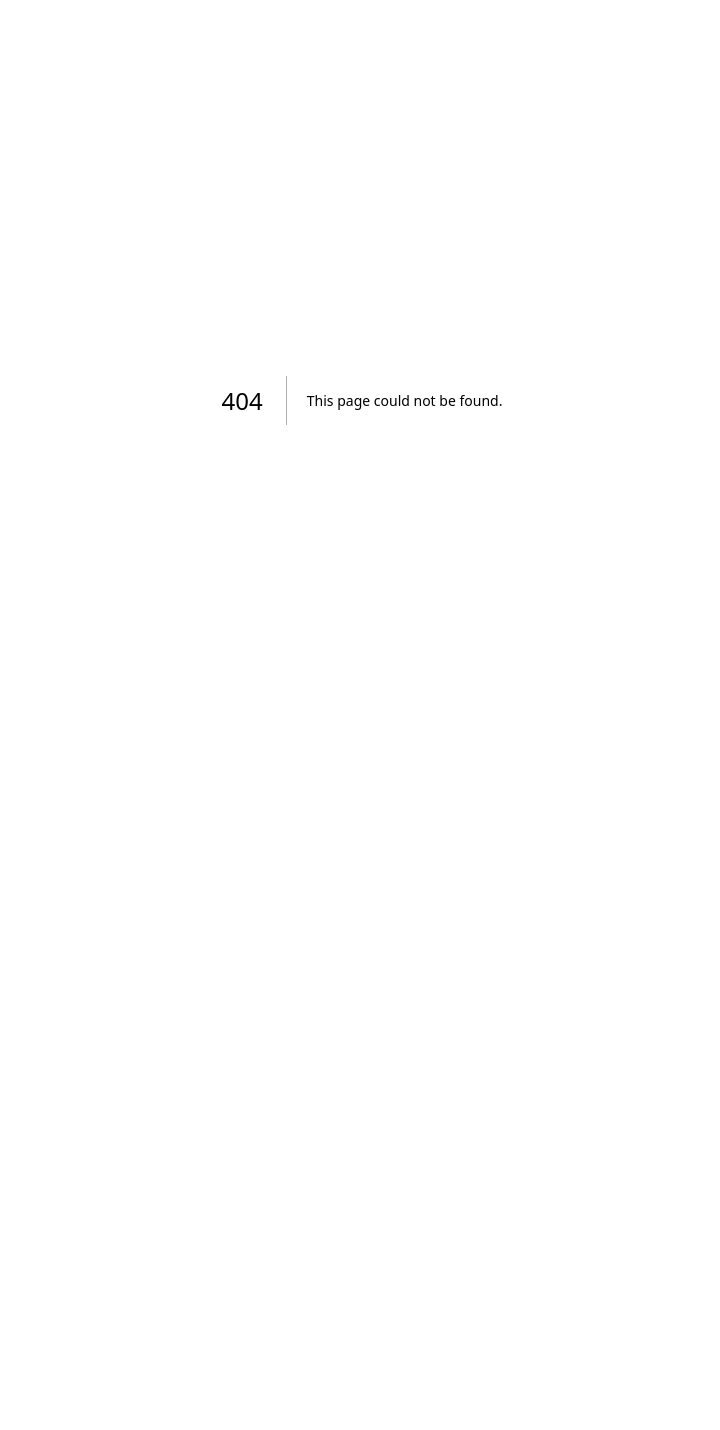
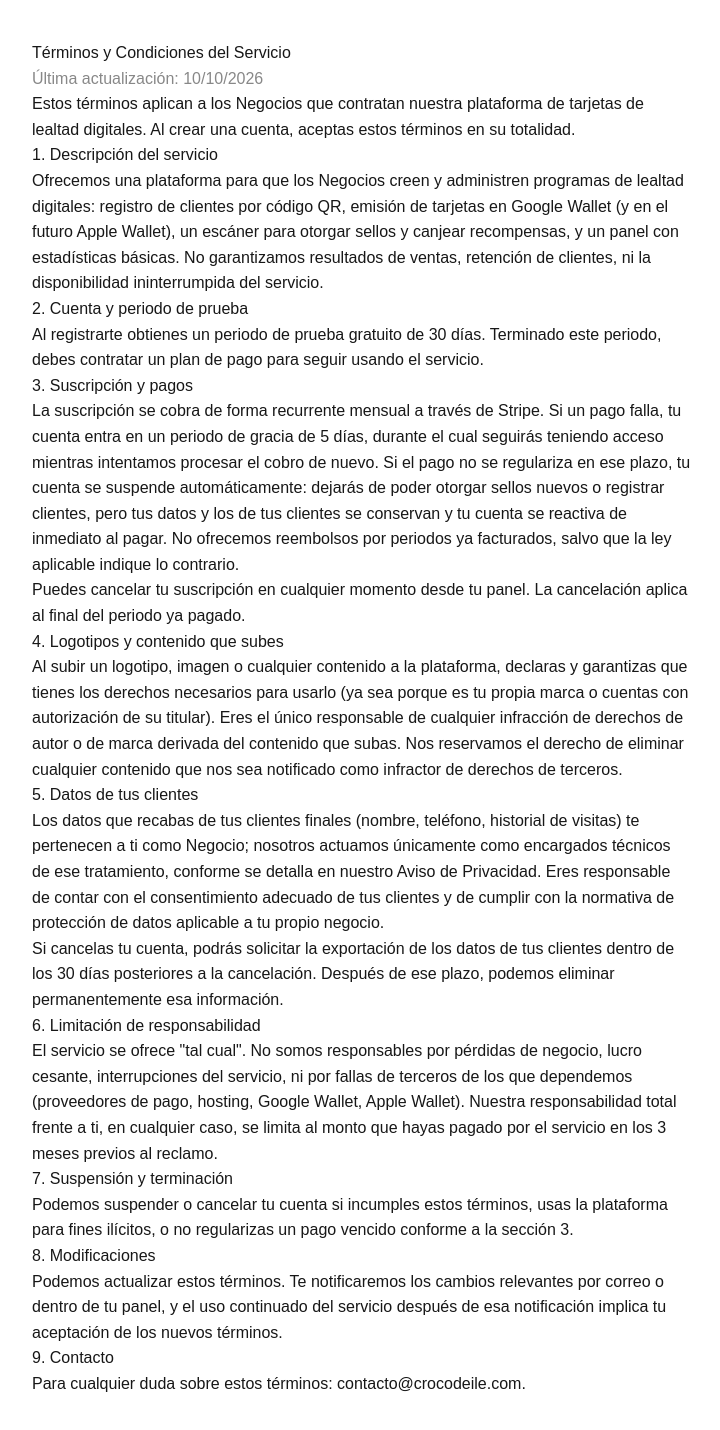
Before and after one commit to EliseoPS/CrocodeileLoyalty, a Next.js app: page /legal/terminos in a window 1280 px wide. Before the commit this address had no page. Shown: the top 1430 px of the page, without its empty margins (278-998 px from the left). Before the commit the page ends 800 px from the top, so only its background shows below. Built offline with nearby package versions, Linux system fonts and the light colour scheme.

Commit message:
add: terminos y privacidad

```diff
--- a/src/app/j/[slug]/register-form.tsx
+++ b/src/app/j/[slug]/register-form.tsx
@@ -42,7 +42,11 @@ export default function RegisterForm({
       <input name="name" placeholder="Tu nombre" required />
       <input name="phone" placeholder="Tu teléfono" required />
       <label>
-        <input type="checkbox" required /> Acepto que guarden mis datos para mi tarjeta de lealtad
+        <input type="checkbox" required />{' '}
+        Acepto el{' '}
+        <a href="/legal/privacidad" target="_blank" rel="noopener noreferrer">
+          Aviso de Privacidad
+        </a>
       </label>
       <button type="submit" disabled={status === 'loading'}>
         {status === 'loading' ? 'Registrando...' : 'Obtener mi tarjeta'}
--- /dev/null
+++ b/src/app/legal/privacidad/page.tsx
@@ -0,0 +1,94 @@
+export default function PrivacidadPage() {
+  return (
+    <main style={{ padding: 40, maxWidth: 740, margin: '0 auto', lineHeight: 1.6 }}>
+      <h1>Aviso de Privacidad</h1>
+      <p style={{ color: '#888' }}>Última actualización: 10/10/2026</p>
+
+      <p>
+        Crocodeile ('nosotros', 'la plataforma') opera un sistema de tarjetas de lealtad digitales
+        que conecta a negocios ('los Negocios') con sus clientes finales. Este aviso explica cómo
+        tratamos los datos personales de dos grupos distintos de personas: los dueños y
+        administradores de los Negocios que contratan nuestro servicio, y los clientes finales que
+        se registran para obtener una tarjeta de lealtad.
+      </p>
+
+      <h2>1. Identidad y domicilio del responsable</h2>
+      <p>
+        Crocodeile, con domicilio en León, Guanajuato, México, es
+        responsable del tratamiento de los datos personales de los dueños de Negocios que usan esta
+        plataforma, conforme a la Ley Federal de Protección de Datos Personales en Posesión de los
+        Particulares (LFPDPPP).
+      </p>
+
+      <h2>2. Aviso de privacidad para dueños de Negocio</h2>
+      <p>Si contrataste nuestro servicio para tu negocio, recabamos:</p>
+      <ul>
+        <li>Correo electrónico (para tu cuenta y comunicaciones del servicio).</li>
+        <li>Nombre y logotipo del negocio, y el color de marca que elijas (para personalizar las tarjetas de tus clientes).</li>
+        <li>Información de facturación, procesada directamente por nuestro proveedor de pagos, Stripe — nosotros no almacenamos los datos completos de tu tarjeta.</li>
+      </ul>
+      <p><strong>Finalidad:</strong> crear y administrar tu cuenta, operar tu programa de lealtad, cobrar tu suscripción y brindarte soporte.</p>
+      <p><strong>Transferencias:</strong> compartimos la información necesaria con Stripe (procesamiento de pagos) y con Google (Google Wallet, y en el futuro Apple Wallet) para emitir las tarjetas digitales de tus clientes.</p>
+
+      <h2>3. Aviso de privacidad para clientes finales</h2>
+      <p>
+        Si te registraste escaneando un código QR para obtener una tarjeta de lealtad de un
+        Negocio, ese Negocio es el <strong>responsable</strong> de tus datos personales — decide
+        qué recompensas ofrecerte y cómo opera su programa de lealtad. Nosotros actuamos como
+        <strong> encargados</strong>: procesamos y almacenamos tus datos únicamente para que el
+        Negocio pueda operar tu tarjeta.
+      </p>
+      <p>Los datos que recabamos de ti son:</p>
+      <ul>
+        <li>Nombre.</li>
+        <li>Número de teléfono.</li>
+        <li>Correo electrónico, solo si el Negocio lo solicita.</li>
+        <li>Tu historial de visitas y recompensas dentro de ese programa de lealtad específico.</li>
+      </ul>
+      <p>
+        <strong>Finalidad primaria:</strong> crear y mantener tu tarjeta de lealtad digital,
+        registrar tus visitas y permitirte canjear recompensas.
+      </p>
+      <p>
+        <strong>Finalidades secundarias (opcionales):</strong> si el Negocio decide enviarte
+        promociones u ofertas, te pedirá tu consentimiento expreso por separado. Negarte a esto no
+        afecta tu tarjeta de lealtad.
+      </p>
+      <p>
+        <strong>Transferencias:</strong> tu nombre, tu saldo de visitas y el estado de tus
+        recompensas se transfieren a Google (y en el futuro Apple) únicamente para mostrar tu
+        tarjeta en Google Wallet o Apple Wallet, si decides guardarla ahí.
+      </p>
+
+      <h2>4. Cómo usamos cookies y datos técnicos</h2>
+      <p>
+        Usamos una cookie de sesión para mantenerte conectado si eres dueño de un Negocio, y una
+        cookie técnica para que los dispositivos de los cajeros permanezcan vinculados a su
+        Negocio. No usamos cookies de publicidad ni de rastreo de terceros.
+      </p>
+
+      <h2>5. Derechos ARCO</h2>
+      <p>
+        Tienes derecho a Acceder, Rectificar, Cancelar u Oponerte (ARCO) al tratamiento de tus
+        datos personales, así como a revocar tu consentimiento en cualquier momento.
+      </p>
+      <p>
+        Si eres dueño de un Negocio, ejerce estos derechos escribiendo a contacto@crocodeile.com.
+      </p>
+      <p>
+        Si eres cliente final de un Negocio, puedes ejercer estos derechos directamente con ese
+        Negocio, o escribirnos a contacto@crocodeile.com y te pondremos en contacto con el Negocio
+        correspondiente.
+      </p>
+
+      <h2>6. Cambios a este aviso</h2>
+      <p>
+        Podemos actualizar este aviso de privacidad. Publicaremos cualquier cambio en esta misma
+        página con su fecha de actualización.
+      </p>
+
+      <h2>7. Contacto</h2>
+      <p>Para cualquier duda sobre este aviso: contacto@crocodeile.com.</p>
+    </main>
+  )
+}
--- /dev/null
+++ b/src/app/legal/terminos/page.tsx
@@ -0,0 +1,92 @@
+export default function TerminosPage() {
+  return (
+    <main style={{ padding: 40, maxWidth: 740, margin: '0 auto', lineHeight: 1.6 }}>
+      <h1>Términos y Condiciones del Servicio</h1>
+      <p style={{ color: '#888' }}>Última actualización: 10/10/2026</p>
+
+      <p>
+        Estos términos aplican a los Negocios que contratan nuestra plataforma de tarjetas de
+        lealtad digitales. Al crear una cuenta, aceptas estos términos en su totalidad.
+      </p>
+
+      <h2>1. Descripción del servicio</h2>
+      <p>
+        Ofrecemos una plataforma para que los Negocios creen y administren programas de lealtad
+        digitales: registro de clientes por código QR, emisión de tarjetas en Google Wallet (y en
+        el futuro Apple Wallet), un escáner para otorgar sellos y canjear recompensas, y un panel
+        con estadísticas básicas. No garantizamos resultados de ventas, retención de clientes, ni
+        la disponibilidad ininterrumpida del servicio.
+      </p>
+
+      <h2>2. Cuenta y periodo de prueba</h2>
+      <p>
+        Al registrarte obtienes un periodo de prueba gratuito de 30 días. Terminado este periodo,
+        debes contratar un plan de pago para seguir usando el servicio.
+      </p>
+
+      <h2>3. Suscripción y pagos</h2>
+      <p>
+        La suscripción se cobra de forma recurrente mensual a través de Stripe. Si un pago falla,
+        tu cuenta entra en un periodo de gracia de 5 días, durante el cual seguirás teniendo acceso
+        mientras intentamos procesar el cobro de nuevo. Si el pago no se regulariza en ese plazo, tu
+        cuenta se suspende automáticamente: dejarás de poder otorgar sellos nuevos o registrar
+        clientes, pero tus datos y los de tus clientes se conservan y tu cuenta se reactiva de
+        inmediato al pagar. No ofrecemos reembolsos por periodos ya facturados, salvo que la ley
+        aplicable indique lo contrario.
+      </p>
+      <p>
+        Puedes cancelar tu suscripción en cualquier momento desde tu panel. La cancelación aplica al
+        final del periodo ya pagado.
+      </p>
+
+      <h2>4. Logotipos y contenido que subes</h2>
+      <p>
+        Al subir un logotipo, imagen o cualquier contenido a la plataforma, declaras y garantizas
+        que tienes los derechos necesarios para usarlo (ya sea porque es tu propia marca o cuentas
+        con autorización de su titular). Eres el único responsable de cualquier infracción de
+        derechos de autor o de marca derivada del contenido que subas. Nos reservamos el derecho de
+        eliminar cualquier contenido que nos sea notificado como infractor de derechos de terceros.
+      </p>
+
+      <h2>5. Datos de tus clientes</h2>
+      <p>
+        Los datos que recabas de tus clientes finales (nombre, teléfono, historial de visitas) te
+        pertenecen a ti como Negocio; nosotros actuamos únicamente como encargados técnicos de ese
+        tratamiento, conforme se detalla en nuestro{' '}
+        <a href="/legal/privacidad">Aviso de Privacidad</a>. Eres responsable de contar con el
+        consentimiento adecuado de tus clientes y de cumplir con la normativa de protección de
+        datos aplicable a tu propio negocio.
+      </p>
+      <p>
+        Si cancelas tu cuenta, podrás solicitar la exportación de los datos de tus clientes dentro
+        de los 30 días posteriores a la cancelación. Después de ese plazo, podemos eliminar
+        permanentemente esa información.
+      </p>
+
+      <h2>6. Limitación de responsabilidad</h2>
+      <p>
+        El servicio se ofrece "tal cual". No somos responsables por pérdidas de negocio, lucro
+        cesante, interrupciones del servicio, ni por fallas de terceros de los que dependemos
+        (proveedores de pago, hosting, Google Wallet, Apple Wallet). Nuestra responsabilidad total
+        frente a ti, en cualquier caso, se limita al monto que hayas pagado por el servicio en los
+        3 meses previos al reclamo.
+      </p>
+
+      <h2>7. Suspensión y terminación</h2>
+      <p>
+        Podemos suspender o cancelar tu cuenta si incumples estos términos, usas la plataforma para
+        fines ilícitos, o no regularizas un pago vencido conforme a la sección 3.
+      </p>
+
+      <h2>8. Modificaciones</h2>
+      <p>
+        Podemos actualizar estos términos. Te notificaremos los cambios relevantes por correo o
+        dentro de tu panel, y el uso continuado del servicio después de esa notificación implica tu
+        aceptación de los nuevos términos.
+      </p>
+
+      <h2>9. Contacto</h2>
+      <p>Para cualquier duda sobre estos términos: contacto@crocodeile.com.</p>
+    </main>
+  )
+}
--- a/src/app/login/page.tsx
+++ b/src/app/login/page.tsx
@@ -48,6 +48,12 @@ export default function LoginPage() {
         <button type="submit" disabled={loading} style={{ width: '100%', padding: 8 }}>
           {loading ? 'Cargando...' : mode === 'login' ? 'Entrar' : 'Registrarme'}
         </button>
+        <p style={{ fontSize: 12, color: '#888', marginTop: 16 }}>
+          Al continuar, aceptas nuestros{' '}
+          <a href="/legal/terminos" target="_blank" rel="noopener noreferrer">Términos y Condiciones</a>{' '}
+          y nuestro{' '}
+          <a href="/legal/privacidad" target="_blank" rel="noopener noreferrer">Aviso de Privacidad</a>.
+        </p>
       </form>
       <button onClick={() => setMode(mode === 'login' ? 'signup' : 'login')} style={{ marginTop: 12 }}>
         {mode === 'login' ? '¿No tienes cuenta? Crear una' : '¿Ya tienes cuenta? Inicia sesión'}
```
